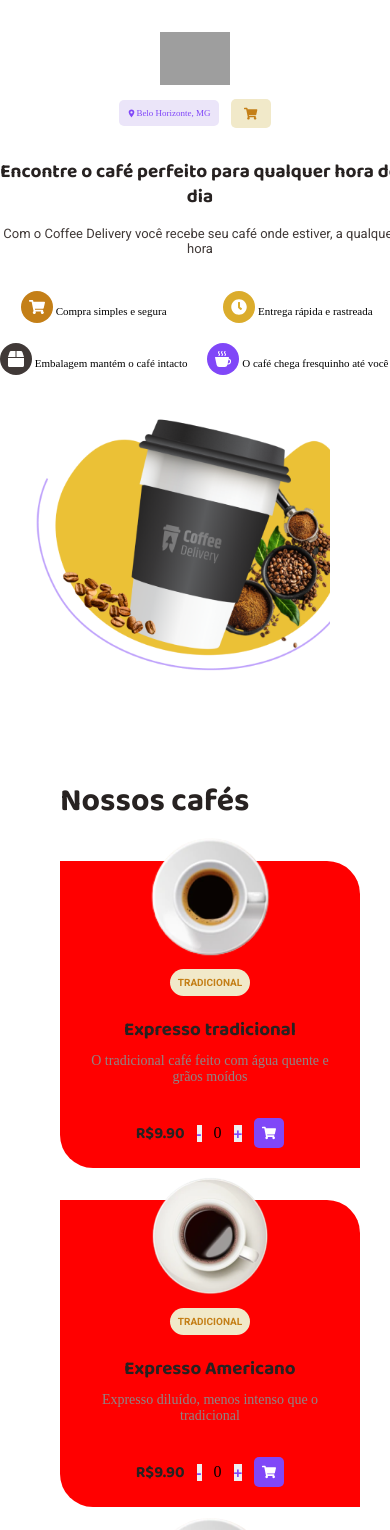
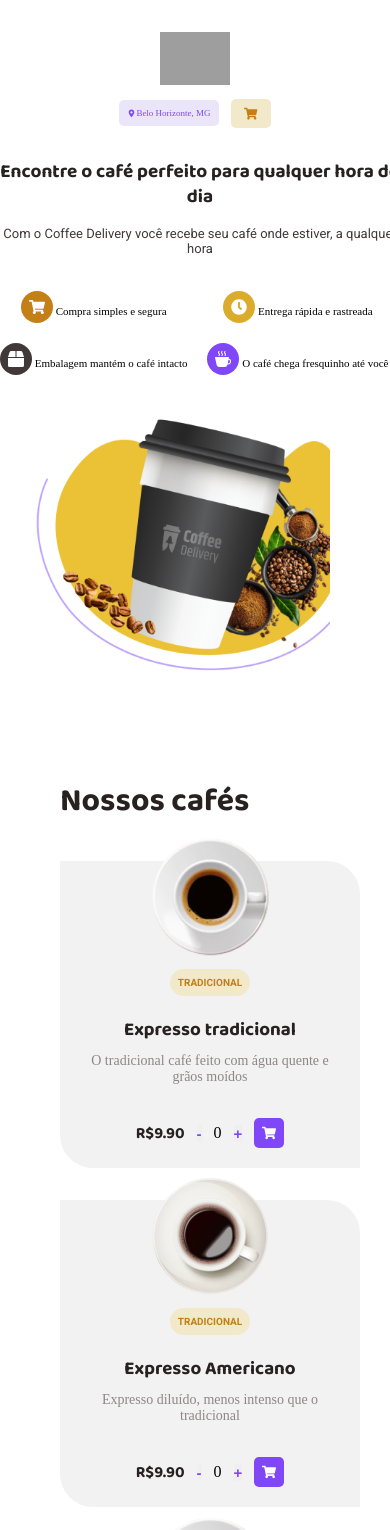
Before and after one commit to hpbeta/coffe-delivery, a React (Vite) app: page / in a window 390 px wide. Shown: the top 1530 px of the page. Built offline with nearby package versions, Linux system fonts and the light colour scheme; grey boxes are pictures that could not be loaded.

Commit message:
melhoria responsivo

```diff
--- a/src/components/Card/styles.ts
+++ b/src/components/Card/styles.ts
@@ -14,7 +14,7 @@
 
   @media(max-width: 480px) {
 
-    padding: 0 110px;
+    padding: 0 70px;
   }
   @media(max-width: 393px) {
     padding: 0 60px;
@@ -46,7 +46,7 @@
   @media(max-width: 480px) {
 
    min-width: 300px;
-   background-color: red;
+
  }
 
 `;
```
